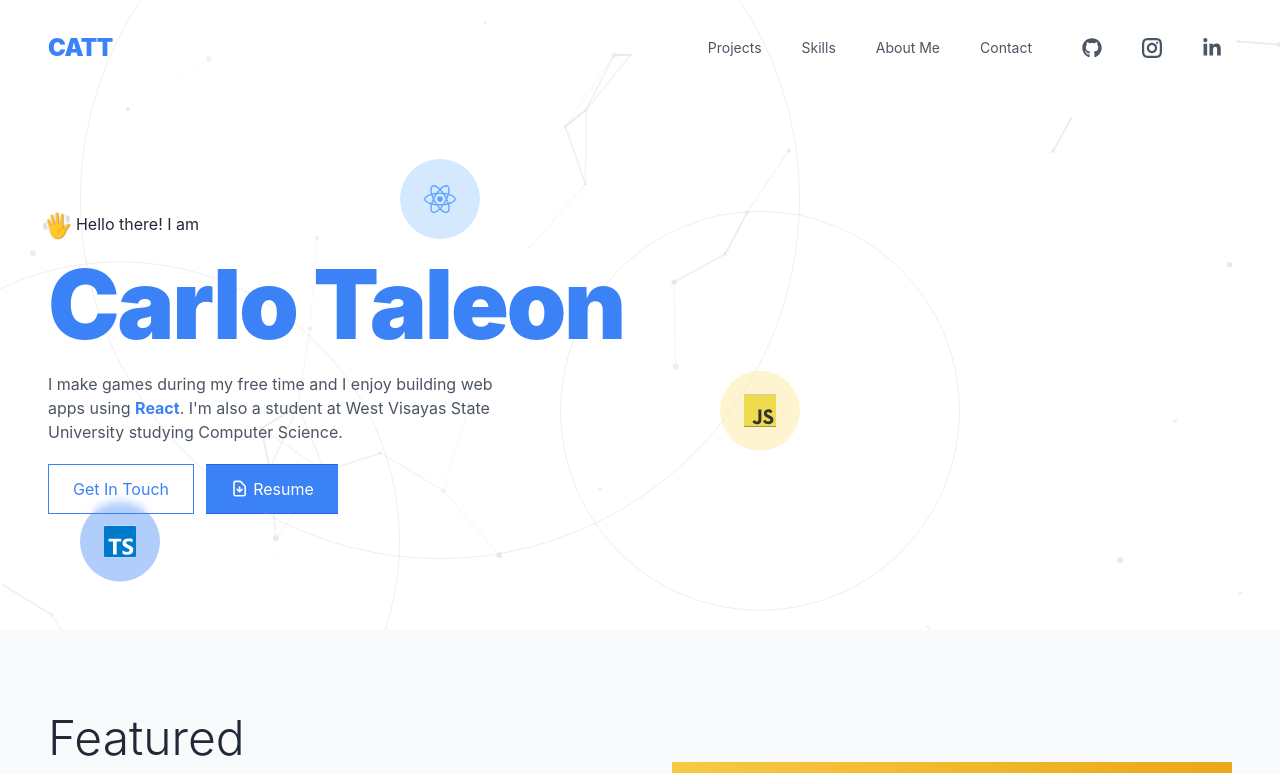
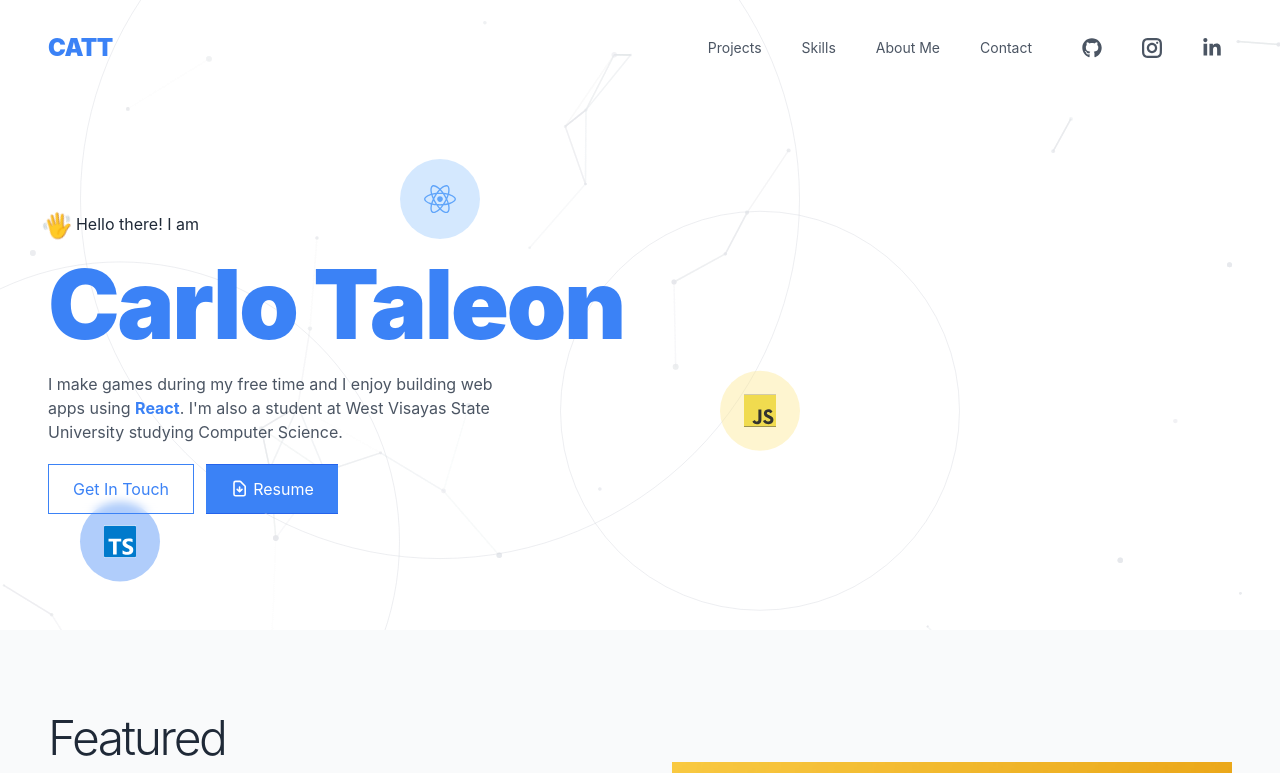
Before and after one commit to Blankeos/next-portfolio, a Next.js app: page / in a window 1280 px wide. Shown: the top 773 px of the page. Built offline with nearby package versions, Linux system fonts and the light colour scheme.

Commit message:
Tighter text and weight for SectionHeading

```diff
--- a/src/components/SectionHeading.tsx
+++ b/src/components/SectionHeading.tsx
@@ -65,7 +65,10 @@ const SectionHeading = ({
               !noOffset && (i === 1 ? "ml-16" : "")
             } overflow-hidden pb-2`}
           >
-            <motion.span variants={childVariants} className="block">
+            <motion.span
+              variants={childVariants}
+              className="block tracking-tighter"
+            >
               {stringVal}
             </motion.span>
           </span>
```
